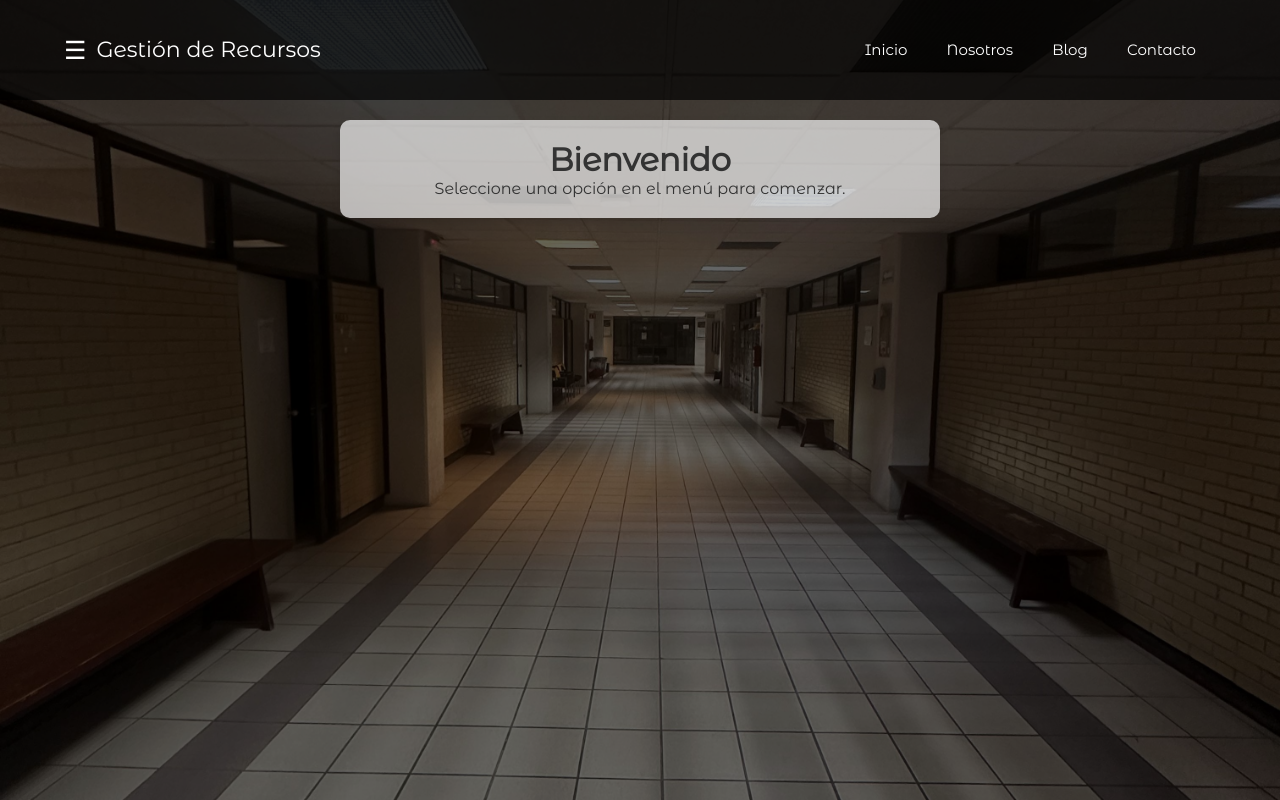
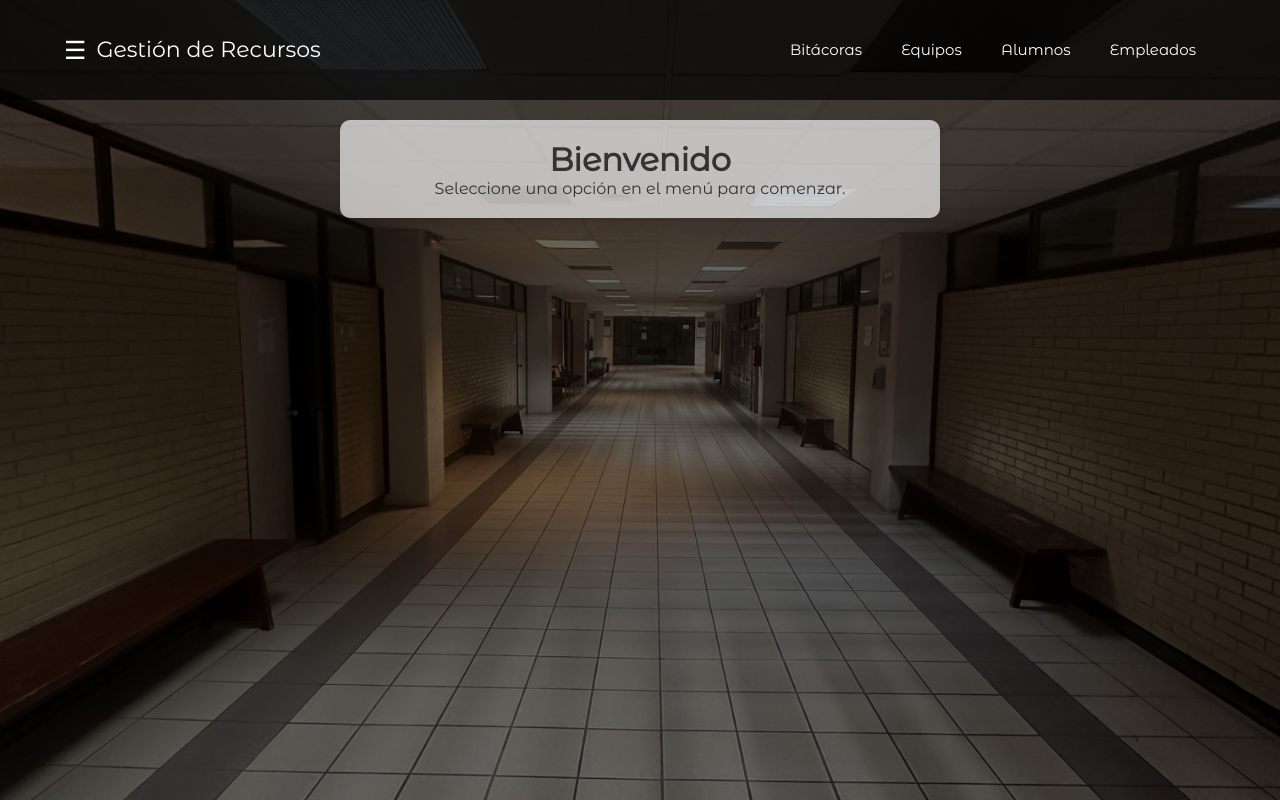
Before and after one commit to Nadia05Sa/Bitacora_web, a plain HTML site: page src/main/web/Inicio.html in a window 1280 px wide. Drawn offline with Linux system fonts and the light colour scheme.

Commit message:
cambios a diseño home

```diff
--- a/src/main/web/Inicio.html
+++ b/src/main/web/Inicio.html
@@ -17,10 +17,10 @@
             <h1>Gestión de Recursos</h1>
         </div>
         <nav class="menu">
-            <a href="#">Inicio</a>
-            <a href="#">Nosotros</a>
-            <a href="#">Blog</a>
-            <a href="#">Contacto</a>
+            <a href="bitacoras.html">Bitácoras</a>
+            <a href="equipos.html">Equipos</a>
+            <a href="alumnos.html">Alumnos</a>
+            <a href="empleados.html">Empleados</a>
         </nav>
     </div>
 </header>
@@ -35,8 +35,6 @@
             <a href="equipos.html">Gestión de Equipos</a>
             <a href="alumnos.html">Gestión de Alumnos</a>
             <a href="empleados.html">Gestión de Empleados</a>
-            <a href="Tecnicos.html">Gestión de Empleados</a>
-
         </nav>
         <label for="btn-menu">✖️</label>
     </div>
```
